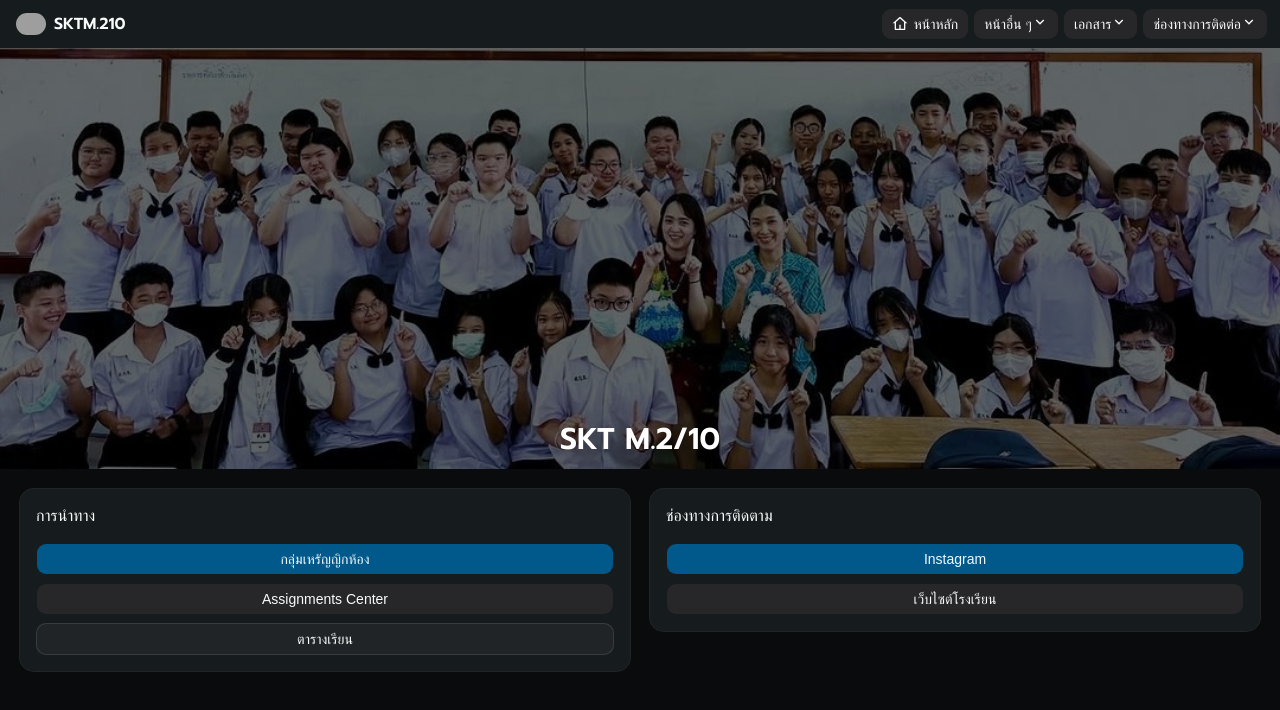
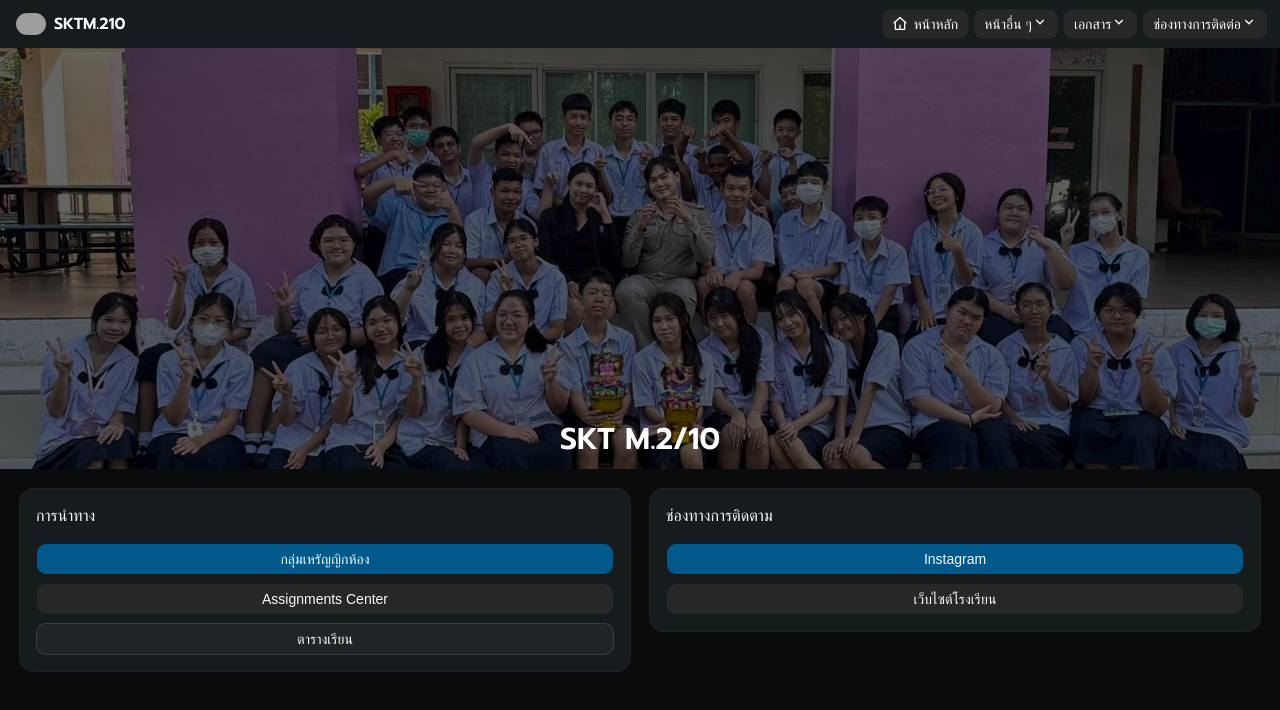
Before and after one commit to thapanon-kunop/sktm.110-2568, a Next.js app: page / in a window 1280 px wide. Shown: the top 710 px of the page. Built offline with nearby package versions, Linux system fonts and the light colour scheme; grey boxes are pictures that could not be loaded; a web font is replaced by a local one.

Commit message:
style: update header banner image

```diff
--- a/src/components/Header.tsx
+++ b/src/components/Header.tsx
@@ -6,7 +6,7 @@ export function Header({ children }: { children?: React.ReactNode }) {
   return (
     <header className="relative">
       <Image
-        src={"/group_pic110.jpg"}
+        src={"/group_pic210.jpg"}
         alt="รูปภาพรวม"
         width={"1080"}
         height={"355"}
```
Also changed, not shown: public/group_pic210.jpg (added).
